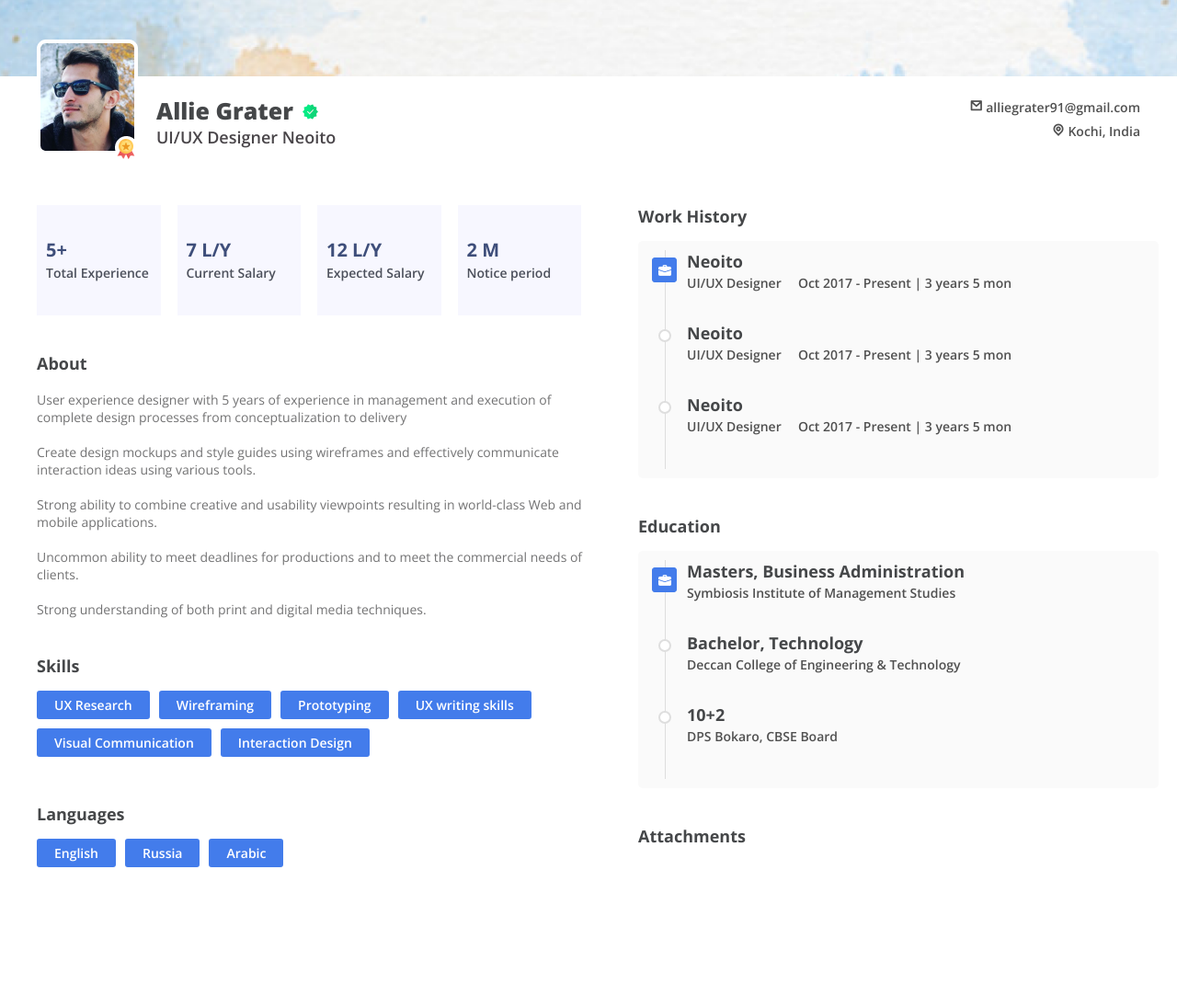
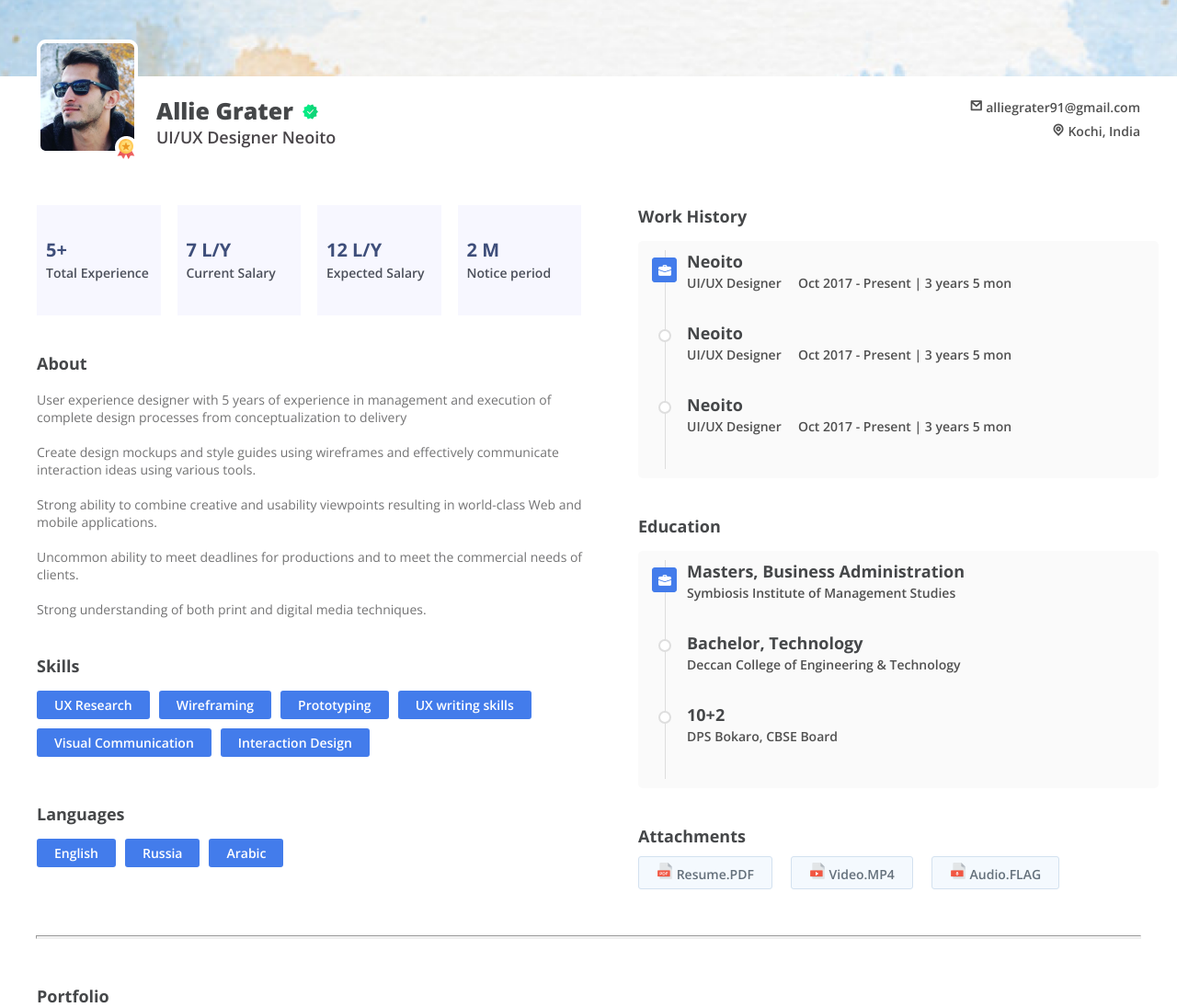
Before and after one commit to devpenzil/Practice-4-BEM, a plain HTML site: page index.html in a window 1280 px wide. Shown: the whole page at 92% size. Before the commit the page ends 953 px from the top, so only its background shows below. Drawn offline with nearby package versions, Linux system fonts and the light colour scheme.

Commit message:
portfolio

```diff
--- a/index.html
+++ b/index.html
@@ -160,6 +160,9 @@
                     Attachments
                 </div>
                 <div class="attachment__downloads">
+                    <div class="attachment__downloads__button"><img src="./assets/pdf.png" alt=""> Resume.PDF</div>
+                    <div class="attachment__downloads__button"><img src="./assets/mp4.png" alt=""> Video.MP4</div>
+                    <div class="attachment__downloads__button"><img src="./assets/mp3.png" alt=""> Audio.FLAG</div>
 
                 </div>
             </div>
@@ -167,5 +170,15 @@
 
     </div>
     <!-- Main body close  -->
+
+        <hr class="hr">
+
+<!-- Portfolio  -->
+<div class="container portfolio">
+    <div class="portfolio__head">Portfolio</div>
+
+</div>
+<!-- portfolio close  -->
+
 </body>
 </html>
--- a/style.scss
+++ b/style.scss
@@ -299,10 +299,37 @@ body {
 }
 .attachment{
     margin-top: 40px;
+    margin-bottom: 50px;
     &__head{
         @include section-head;
     }
     &__downloads{
         display: flex;
+        margin-top: 10px;
+
+        &__button{
+            font-size: 14px;
+            background-color: #F4F9FE;
+            font-weight: 600;
+            color: #64707B;
+            margin-right: 20px;
+            padding: 6px 19px;
+            border: 1px solid #D3E1EF;
+            border-radius: 3px;
+        }
     }
 }
+
+.hr{
+        margin: auto;
+        width: 1200px;
+        height: 2px;
+        background-color: #F1F1F1;
+
+}
+.portfolio{
+    margin-top: 50px;
+    &__head{
+        @include section-head;
+    }
+}
```
Also changed, not shown: style.css, 1 other file.
